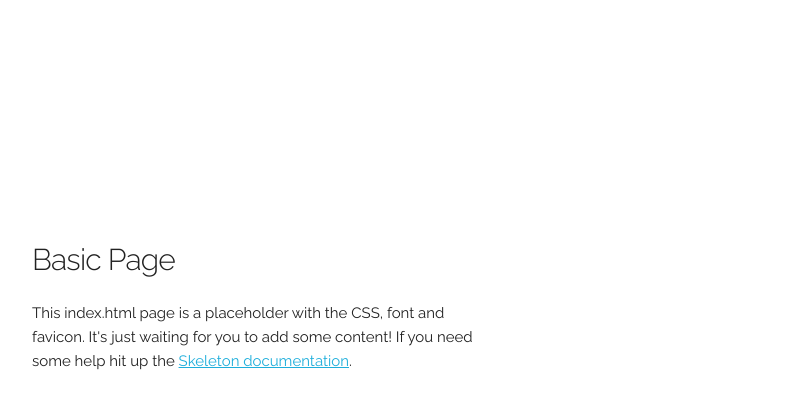
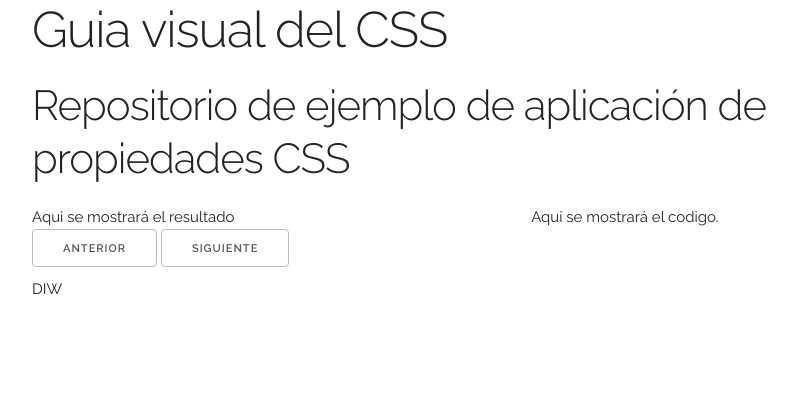
Before and after one commit to ciclos/guiaVisualCSS, a plain HTML site: page index.html in a window 1280 px wide. Shown: the whole page, without its empty margins (128-925 px from the left). Drawn offline with Linux system fonts and the light colour scheme.

Commit message:
Index inicial. Solo texto. Sin estilo.

```diff
--- a/index.html
+++ b/index.html
@@ -1,5 +1,6 @@
 <!DOCTYPE html>
 <html lang="en">
+
 <head>
 
   <!-- Basic Page Needs
@@ -27,20 +28,36 @@
   <link rel="icon" type="image/png" href="images/favicon.png">
 
 </head>
+
 <body>
+  <header class="container">
+    <div class="row">
+      <h1 class="columns">Guia visual del CSS</h1>
+    </div>
+    <div class="row">
+      <h2 class="columns">Repositorio de ejemplo de aplicación de propiedades CSS</h2>
+    </div>
+  </header>
+  <main class="container">
+    <section class="row">
+      <article class="six columns">
+        Aqui se mostrará el resultado
+      </article>
+      <article class="six columns">
+        Aqui se mostrará el codigo.
+      </article>
+    </section>
+    <section class="row">
+      <button>Anterior</button>
+      <button>Siguiente</button>
 
-  <!-- Primary Page Layout
-  –––––––––––––––––––––––––––––––––––––––––––––––––– -->
-  <div class="container">
-    <div class="row">
-      <div class="one-half column" style="margin-top: 25%">
-        <h4>Basic Page</h4>
-        <p>This index.html page is a placeholder with the CSS, font and favicon. It's just waiting for you to add some content! If you need some help hit up the <a href="http://www.getskeleton.com">Skeleton documentation</a>.</p>
-      </div>
-    </div>
-  </div>
+    </section>
 
-<!-- End Document
-  –––––––––––––––––––––––––––––––––––––––––––––––––– -->
+  </main>
+  <footer class="container">
+    <p class="six columns">DIW</p>
+
+  </footer>
 </body>
+
 </html>
```
Also changed, not shown: css/guia.css (added).
